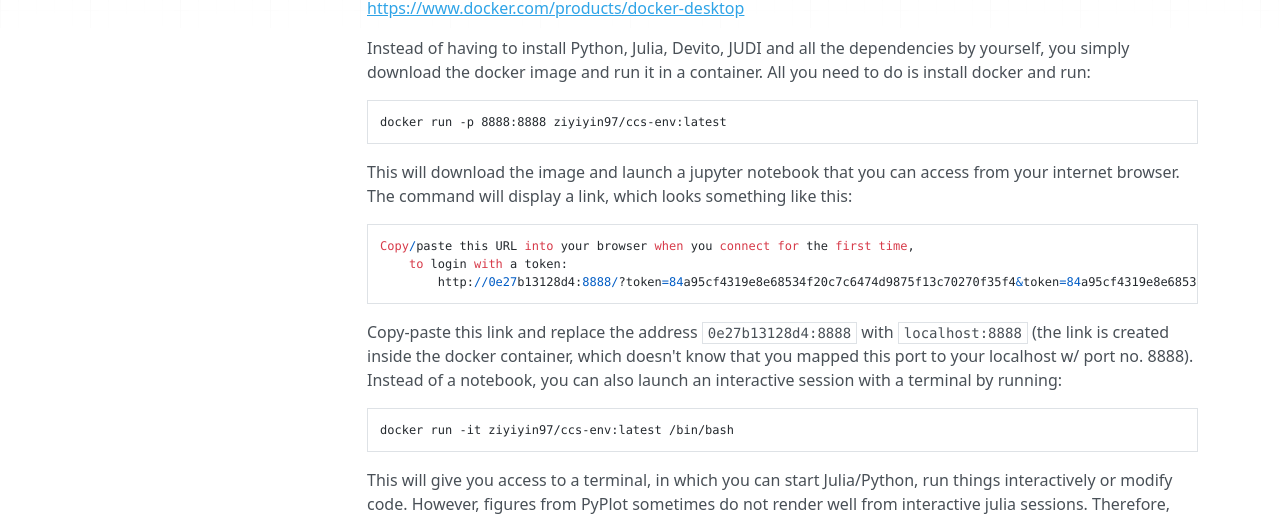
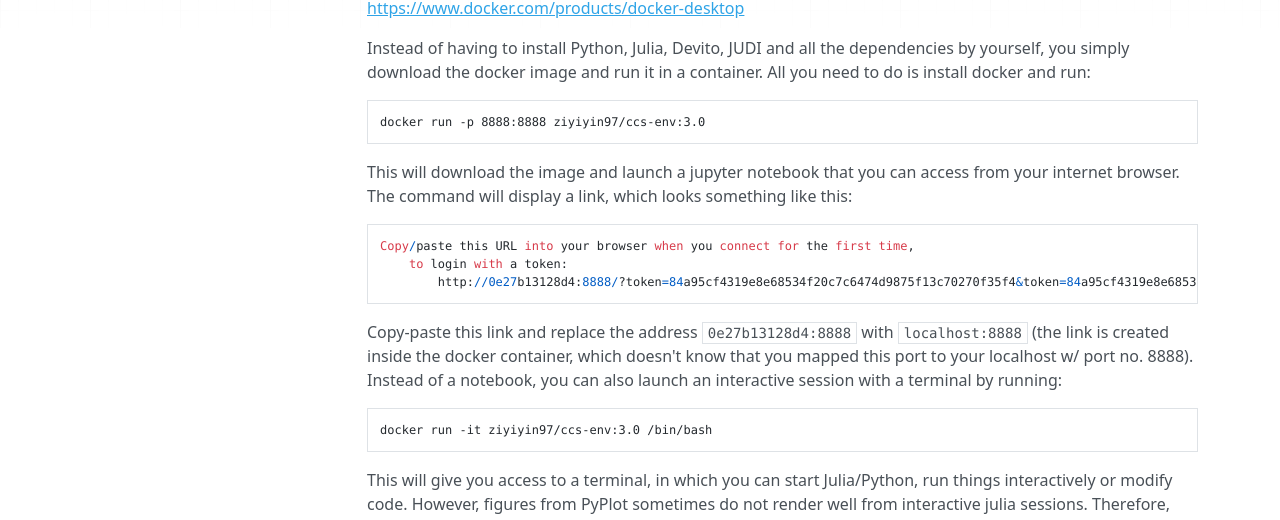
Before and after one commit to flexie/eas-4803-8803-ccs, an MkDocs documentation site: the page built from docs/homework.md, in a window 1280 px wide and 900 px high. Shown: the part 278-798 px from the top of the window. Built offline with MkDocs 1.6.1, drawn with Linux system fonts in a browser that asks for light colours; nearby versions of some CDN libraries; old or Windows-style settings are respelled for this version of MkDocs.

Commit message:
update docker info

````diff
--- a/docs/homework.md
+++ b/docs/homework.md
@@ -82,7 +82,7 @@ First install docker for your system
 Instead of having to install Python, Julia, Devito, JUDI and all the dependencies by yourself, you simply download the docker image and run it in a container. All you need to do is install docker and run:
 
 ```
-docker run -p 8888:8888 ziyiyin97/ccs-env:latest
+docker run -p 8888:8888 ziyiyin97/ccs-env:3.0
 ```
 
 This will download the image and launch a jupyter notebook that you can access from your internet browser. The command will display a link, which looks something like this:
@@ -96,7 +96,7 @@ Copy/paste this URL into your browser when you connect for the first time,
 Copy-paste this link and replace the address `0e27b13128d4:8888` with `localhost:8888` (the link is created inside the docker container, which doesn't know that you mapped this port to your localhost w/ port no. 8888). Instead of a notebook, you can also launch an interactive session with a terminal by running:
 
 ```
-docker run -it ziyiyin97/ccs-env:latest /bin/bash
+docker run -it ziyiyin97/ccs-env:3.0 /bin/bash
 ```
 
 This will give you access to a terminal, in which you can start Julia/Python, run things interactively or modify code. However, figures from PyPlot sometimes do not render well from interactive julia sessions. Therefore, jupyter notebooks on docker are recommended.
````
